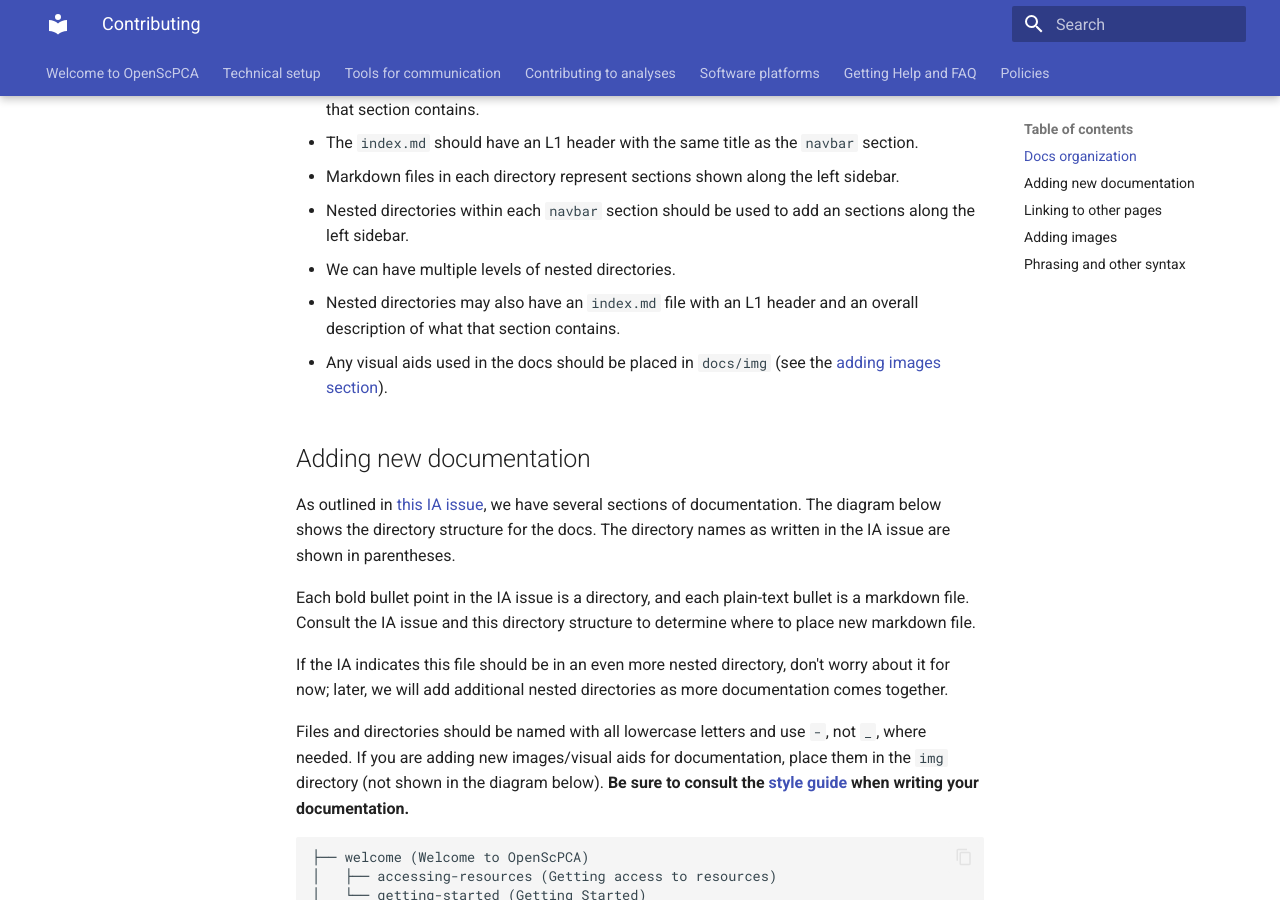
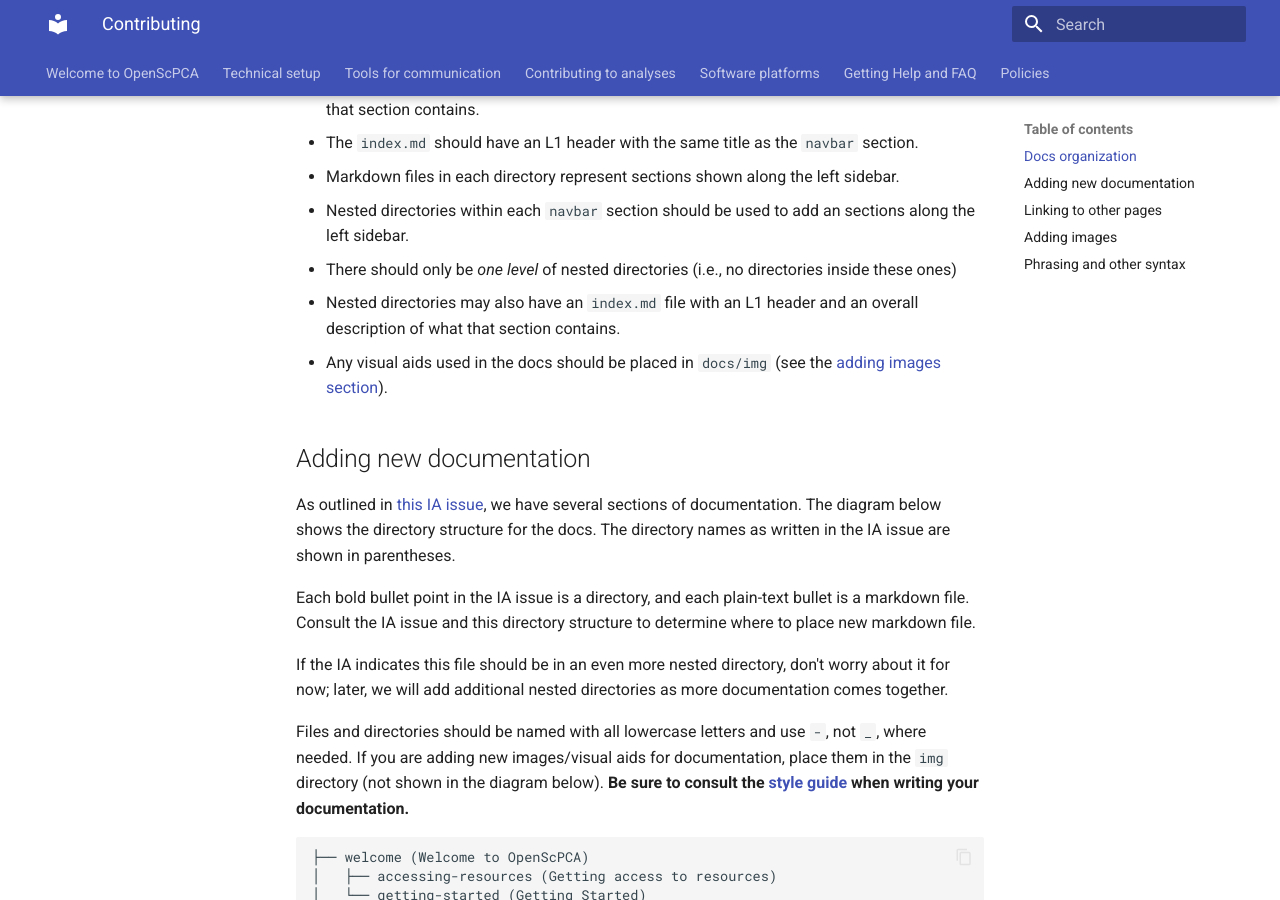
Before and after one commit to AlexsLemonade/OpenScPCA-analysis, an MkDocs documentation site: the page built from docs/contributing.md, in a window 1280 px wide and 900 px high, scrolled down 733 px. Built offline with MkDocs 1.6.1 and Material for MkDocs 9.7.7, drawn with Linux system fonts in a browser that asks for light colours.

Commit message:
only 1 level of nested directories

```diff
--- a/docs/contributing.md
+++ b/docs/contributing.md
@@ -32,7 +32,7 @@ Documentation is written as a series of markdown files nested by topic in direct
   - The `index.md` should have an L1 header with the same title as the `navbar` section.
   - Markdown files in each directory represent sections shown along the left sidebar.
 - Nested directories within each `navbar` section should be used to add an sections along the left sidebar.
-  - We can have multiple levels of nested directories.
+  - There should only be _one level_ of nested directories (i.e., no directories inside these ones)
   - Nested directories may also have an `index.md` file with an L1 header and an overall description of what that section contains.
 - Any visual aids used in the docs should be placed in `docs/img` (see the [adding images section](#adding-images)).
 
```
